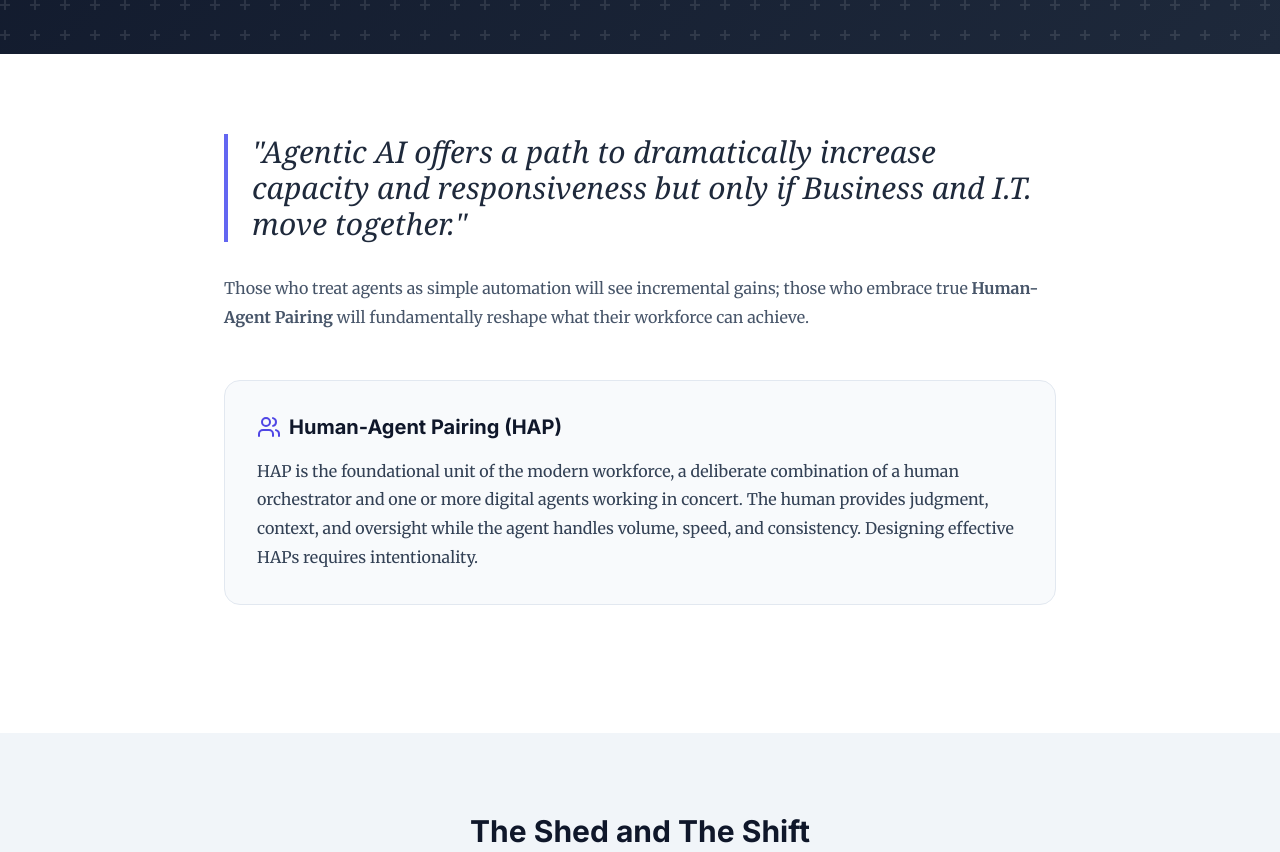
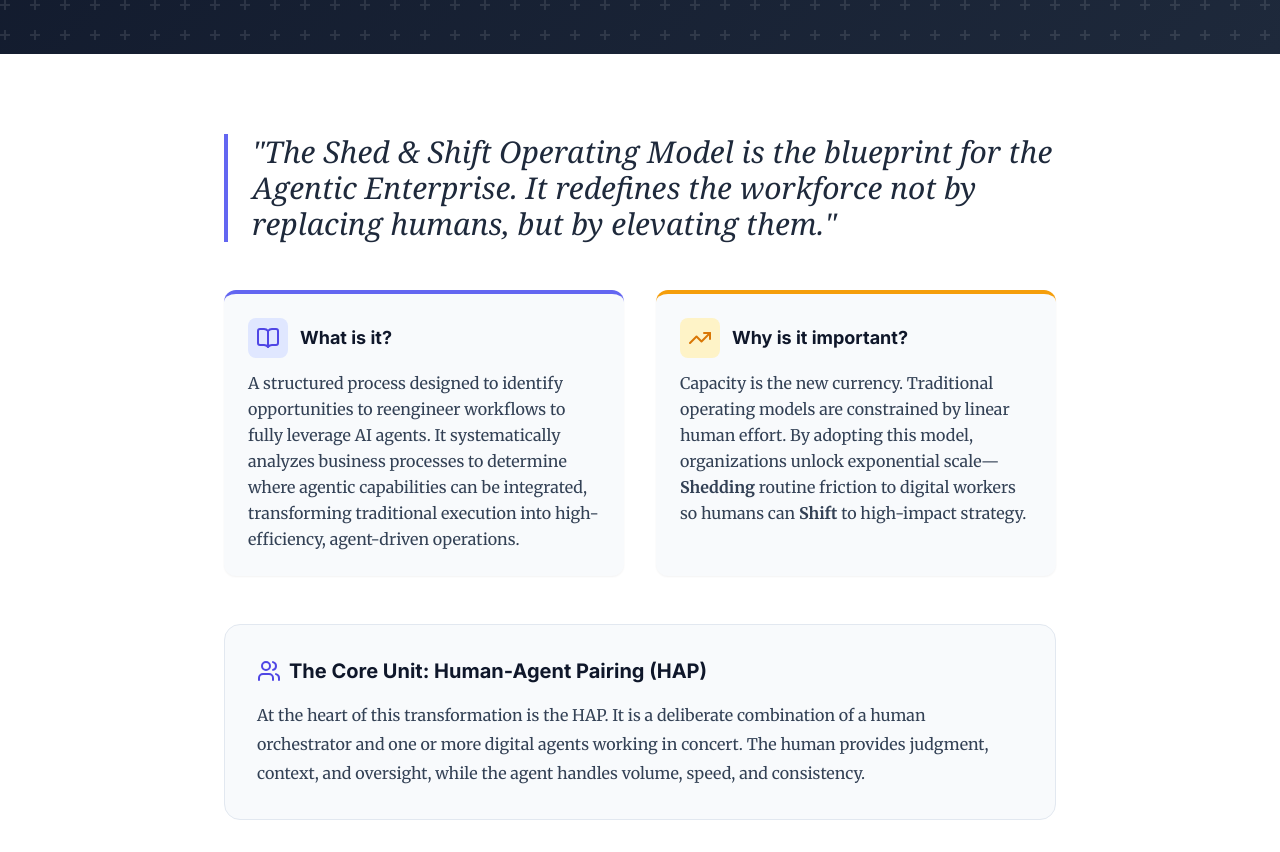
Before and after one commit to jeffrschneider/shedandshift.ai, a plain HTML site: page index.html in a window 1280 px wide. Shown: the part 480-1332 px from the top of the page. Drawn offline with nearby package versions, Linux system fonts and the light colour scheme.

```diff
--- a/index.html
+++ b/index.html
@@ -84,19 +84,45 @@
     <section id="intro" class="py-20 bg-white">
         <div class="max-w-4xl mx-auto px-4 sm:px-6 lg:px-8">
             <div class="prose prose-lg prose-indigo mx-auto text-slate-600">
-                <p class="lead text-2xl md:text-3xl font-serif text-slate-800 mb-8 border-l-4 border-indigo-500 pl-6 italic">
-                    "Agentic AI offers a path to dramatically increase capacity and responsiveness but only if Business and I.T. move together."
+                <p class="lead text-2xl md:text-3xl font-serif text-slate-800 mb-12 border-l-4 border-indigo-500 pl-6 italic">
+                    "The Shed & Shift Operating Model is the blueprint for the Agentic Enterprise. It redefines the workforce not by replacing humans, but by elevating them."
                 </p>
-                <p>
-                    Those who treat agents as simple automation will see incremental gains; those who embrace true <strong>Human-Agent Pairing</strong> will fundamentally reshape what their workforce can achieve.
-                </p>
+
+                <div class="grid md:grid-cols-2 gap-8 mb-12 not-prose">
+                    <!-- What is it? -->
+                    <div class="bg-slate-50 p-6 rounded-xl border-t-4 border-indigo-500 shadow-sm">
+                        <div class="flex items-center gap-3 mb-3">
+                            <div class="p-2 bg-indigo-100 rounded-lg text-indigo-600">
+                                <i data-lucide="book-open" class="h-6 w-6"></i>
+                            </div>
+                            <h3 class="text-lg font-bold text-slate-900 m-0">What is it?</h3>
+                        </div>
+                        <p class="text-slate-700 text-base leading-relaxed">
+                            A structured process designed to identify opportunities to reengineer workflows to fully leverage AI agents. It systematically analyzes business processes to determine where agentic capabilities can be integrated, transforming traditional execution into high-efficiency, agent-driven operations.
+                        </p>
+                    </div>
+
+                    <!-- Why is it important? -->
+                    <div class="bg-slate-50 p-6 rounded-xl border-t-4 border-amber-500 shadow-sm">
+                        <div class="flex items-center gap-3 mb-3">
+                            <div class="p-2 bg-amber-100 rounded-lg text-amber-600">
+                                <i data-lucide="trending-up" class="h-6 w-6"></i>
+                            </div>
+                            <h3 class="text-lg font-bold text-slate-900 m-0">Why is it important?</h3>
+                        </div>
+                        <p class="text-slate-700 text-base leading-relaxed">
+                            Capacity is the new currency. Traditional operating models are constrained by linear human effort. By adopting this model, organizations unlock exponential scale—<strong>Shedding</strong> routine friction to digital workers so humans can <strong>Shift</strong> to high-impact strategy.
+                        </p>
+                    </div>
+                </div>
+
                 <div class="my-12 p-8 bg-slate-50 rounded-2xl border border-slate-200">
                     <h3 class="text-xl font-bold text-slate-900 mb-4 flex items-center gap-2">
                         <i data-lucide="users" class="text-indigo-600"></i>
-                        Human-Agent Pairing (HAP)
+                        The Core Unit: Human-Agent Pairing (HAP)
                     </h3>
                     <p class="mb-0 text-slate-700">
-                        HAP is the foundational unit of the modern workforce, a deliberate combination of a human orchestrator and one or more digital agents working in concert. The human provides judgment, context, and oversight while the agent handles volume, speed, and consistency. Designing effective HAPs requires intentionality.
+                        At the heart of this transformation is the HAP. It is a deliberate combination of a human orchestrator and one or more digital agents working in concert. The human provides judgment, context, and oversight, while the agent handles volume, speed, and consistency.
                     </p>
                 </div>
             </div>
```
